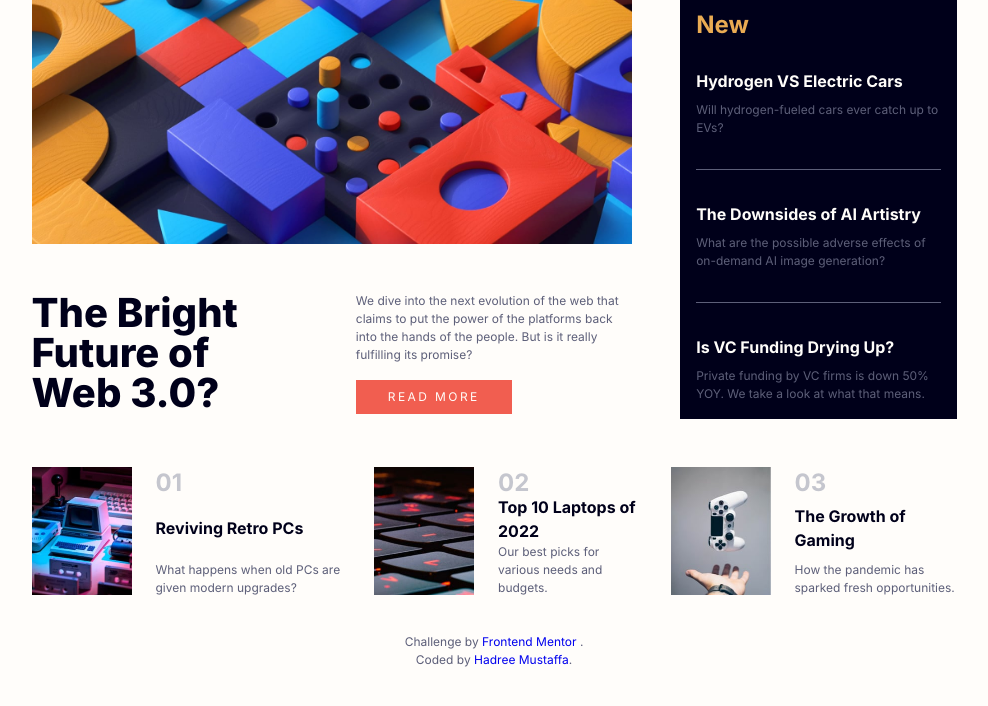
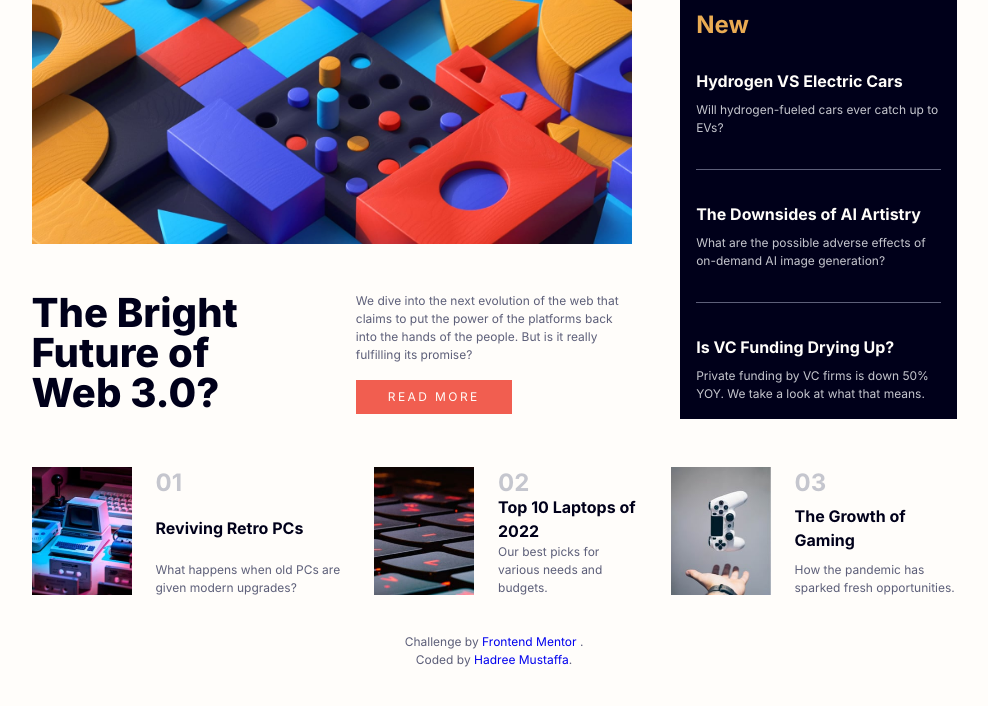
Before and after one commit to hadreemustaffa/news-homepage, a plain HTML site: page index.html in a window 1280 px wide. Shown: the part 90-796 px from the top of the page, without its empty margins (146-1134 px from the left). Drawn offline with Linux system fonts and the light colour scheme.

Commit message:
style: change font color

```diff
--- a/style.css
+++ b/style.css
@@ -144,6 +144,9 @@ nav ul li a:hover,
 }
 .new-articles a:hover {
   color: var(--clr-primary);
+}
+.new-articles .text {
+  color: var(--clr-neutral-lt);
 }
 
 .featured-articles .rank {
```
